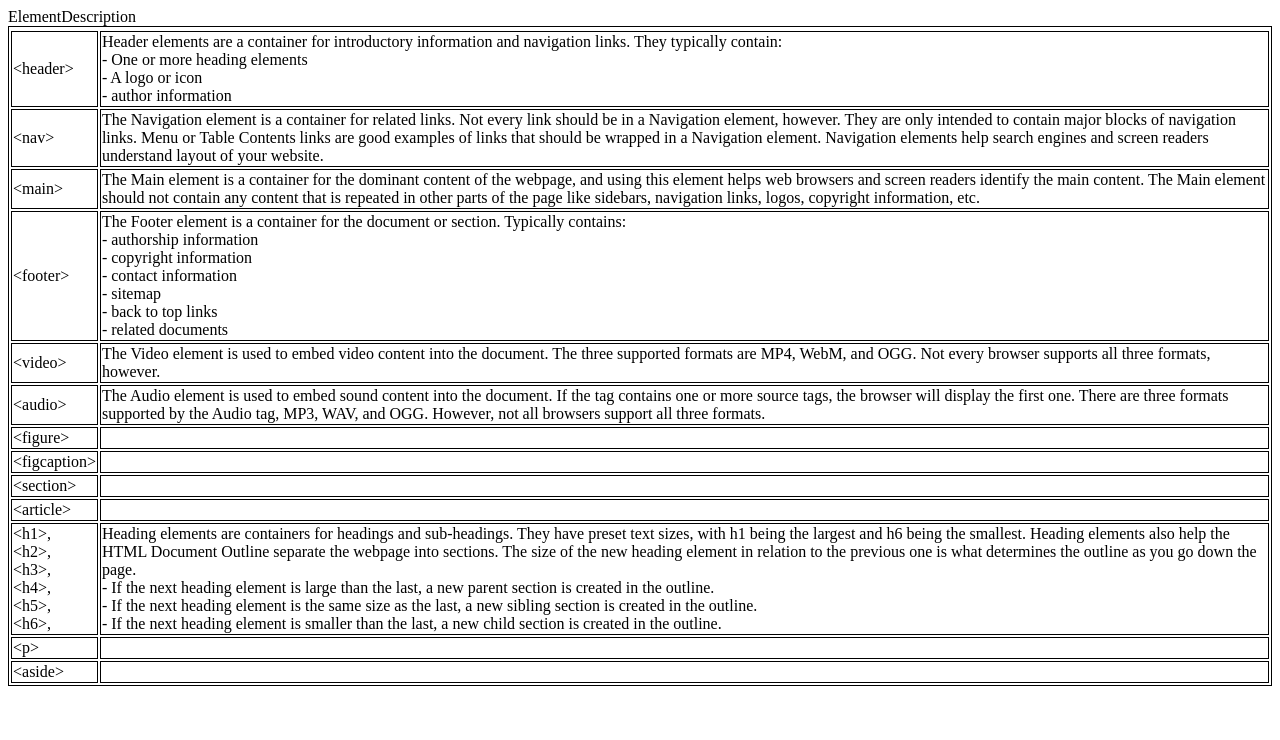
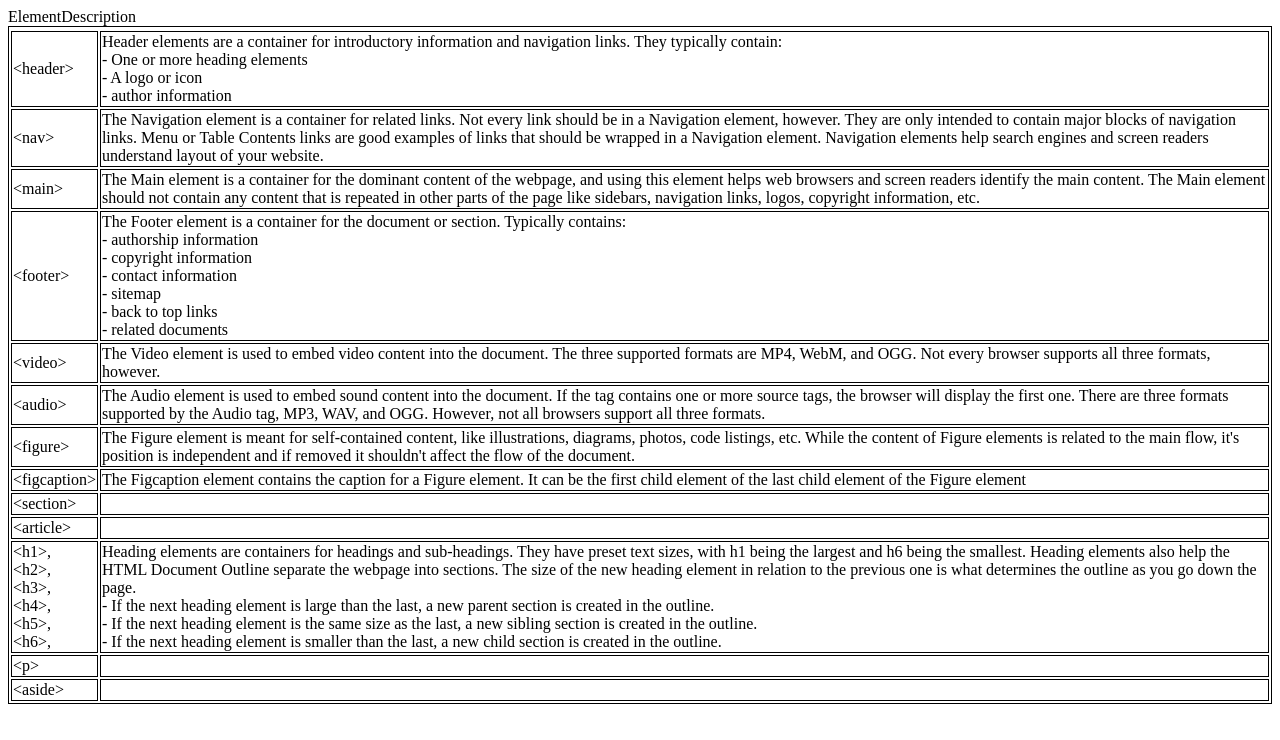
Before and after one commit to lofiandcode/codecademy-semantic-html-cheatsheet, a plain HTML site: page index.html in a window 1280 px wide. Drawn offline with Linux system fonts and the light colour scheme.

Commit message:
Fill in descriptions for Figure aand Figcaption

```diff
--- a/index.html
+++ b/index.html
@@ -54,11 +54,11 @@
           <td>The Audio element is used to embed sound content into the document. If the tag contains one or more source tags, the browser will display the first one. There are three formats supported by the Audio tag, MP3, WAV, and OGG. However, not all browsers support all three formats.</td>
         </tr>
           <td>&lt;figure&gt;</td>
-          <td></td>
+          <td>The Figure element is meant for self-contained content, like illustrations, diagrams, photos, code listings, etc. While the content of Figure elements is related to the main flow, it's position is independent and if removed it shouldn't affect the flow of the document.</td>
         </tr>
         <tr>
           <td>&lt;figcaption&gt;</td>
-          <td></td>
+          <td>The Figcaption element contains the caption for a Figure element. It can be the first child element of the last child element of the Figure element</td>
         </tr>
         <tr>
           <td>&lt;section&gt;</td>
```
